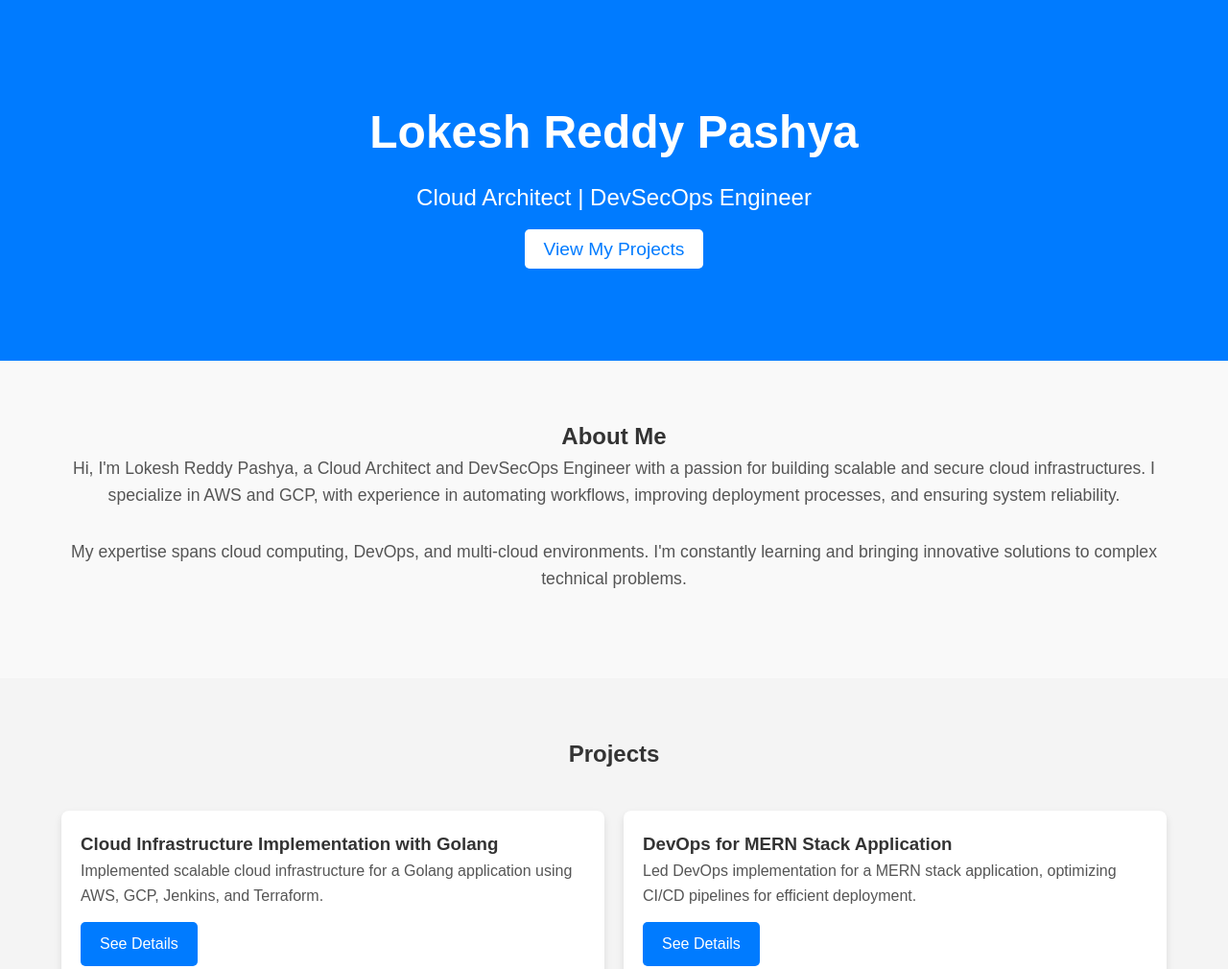
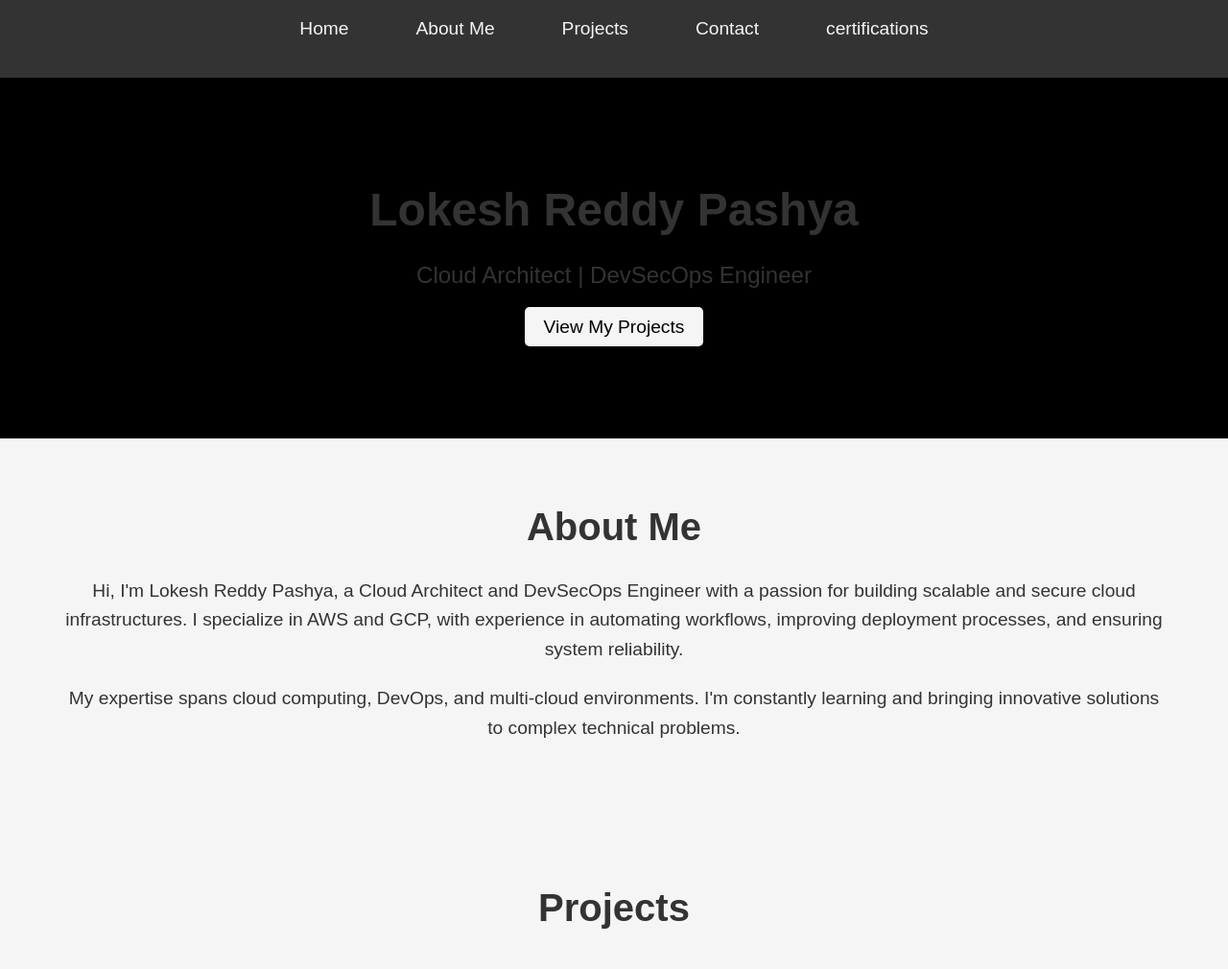
Before and after one commit to loki880123/Portfolio-Project, a plain HTML site: page index.html in a window 1280 px wide. Shown: the top 1010 px of the page at 96% size. Drawn offline with Linux system fonts and the light colour scheme.

Commit message:
badge and background have to be done

```diff
--- a/index.html
+++ b/index.html
@@ -8,6 +8,17 @@
     <link rel="stylesheet" href="styles.css">
 </head>
 <body>
+
+    <!-- Navigation Bar -->
+    <nav>
+        <ul>
+            <li><a href="index.html">Home</a></li>
+            <li><a href="about.html">About Me</a></li>
+            <li><a href="projects.html">Projects</a></li>
+            <li><a href="contact.html">Contact</a></li>
+            <li><a href="certifications.html">certifications</a></li>
+        </ul>
+    </nav>
 
     <!-- Header Section -->
     <header>
--- a/styles.css
+++ b/styles.css
@@ -7,9 +7,10 @@
 
 body {
     font-family: Arial, sans-serif;
-    background-color: #f9f9f9;
-    color: #333;
+    background-color: #f5f5f5; /* Cream background */
+    color: #333; /* Dark grey text */
     line-height: 1.6;
+    font-size: 16px; /* Base font size */
 }
 
 /* Container */
@@ -19,10 +20,55 @@ body {
     max-width: 1200px;
 }
 
+/* Headings */
+h1, h2, h3 {
+    color: #333; /* Dark grey text for headings */
+    font-weight: bold;
+}
+
+h1 {
+    font-size: 3rem; /* Same as the 'Skills & Expertise' heading */
+    margin-bottom: 10px;
+}
+
+h2 {
+    font-size: 2.5rem;
+    margin-bottom: 20px;
+}
+
+h3 {
+    font-size: 1.8rem;
+    margin-bottom: 15px;
+}
+
+/* Paragraphs */
+p {
+    font-size: 1.2rem; /* Same font size as the 'Skills & Expertise' section */
+    color: #333;
+    margin-bottom: 20px;
+}
+
+/* Lists */
+ul {
+    list-style: none;
+    margin-bottom: 20px;
+}
+
+ul li {
+    font-size: 1.2rem; /* Consistent font size */
+    color: #333;
+    margin-bottom: 10px;
+}
+
+/* Bold labels */
+strong {
+    font-weight: bold;
+}
+
 /* Navigation Bar */
 nav {
-    background-color: #333;
-    padding: 10px 0;
+    background-color: #333; /* Dark grey background */
+    padding: 15px;
 }
 
 nav ul {
@@ -32,43 +78,43 @@ nav ul {
 }
 
 nav ul li {
-    margin: 0 15px;
+    margin: 0 20px;
 }
 
 nav ul li a {
-    color: white;
+    color: #f5f5f5; /* Cream color for links */
     text-decoration: none;
     font-size: 1.2rem;
-    padding: 8px 12px;
-    transition: background-color 0.3s;
+    padding: 8px 15px;
+    transition: background-color 0.3s ease;
 }
 
 nav ul li a:hover {
-    background-color: #555;
+    background-color: #555; /* Slightly lighter grey for hover */
     border-radius: 5px;
 }
 
 /* Header Section */
 header {
-    background-color: #007bff;
-    color: white;
+    background-color: #000; /* Black background */
+    color: #f5f5f5; /* Cream text */
     text-align: center;
     padding: 100px 20px;
 }
 
 header h1 {
-    font-size: 3rem;
+    font-size: 3rem; /* Matching font size */
     margin-bottom: 10px;
 }
 
 header p {
-    font-size: 1.5rem;
+    font-size: 1.5rem; /* Slightly smaller than headings */
     margin-bottom: 20px;
 }
 
 header .btn {
-    background-color: white;
-    color: #007bff;
+    background-color: #f5f5f5; /* Cream button */
+    color: #000; /* Black text */
     padding: 10px 20px;
     font-size: 1.2rem;
     text-decoration: none;
@@ -77,32 +123,37 @@ header .btn {
 }
 
 header .btn:hover {
-    background-color: #0056b3;
-    color: white;
+    background-color: #ddd; /* Lighter grey on hover */
+    color: #000;
 }
 
-/* Sections */
+/* Section Styles */
 .section {
     padding: 60px 0;
     text-align: center;
 }
 
-.section h1 {
+.section h2 {
     font-size: 2.5rem;
     margin-bottom: 20px;
 }
 
 .section p {
-    font-size: 1.1rem;
-    margin-bottom: 30px;
-    color: #555;
+    font-size: 1.2rem; /* Consistent paragraph font size */
+    margin-bottom: 20px;
 }
 
-.bg-light {
-    background-color: #f4f4f4;
+.section ul li {
+    font-size: 1.2rem;
 }
 
-/* Projects and Certifications */
+/* Light Background for Alternating Sections */
+.bg-light {
+    background-color: #f5f5f5; /* Cream background */
+    color: #333; /* Dark grey text */
+}
+
+/* Project and Certification Cards */
 .project-list,
 .certification-list {
     display: grid;
@@ -113,43 +164,31 @@ header .btn:hover {
 
 .project,
 .certification {
-    background-color: white;
+    background-color: #222; /* Darker grey background for cards */
     border-radius: 8px;
     box-shadow: 0 4px 8px rgba(0, 0, 0, 0.1);
     padding: 20px;
     text-align: left;
+    color: #f5f5f5; /* Cream text for cards */
 }
 
-.project h2,
-.certification h2 {
+.project h3,
+.certification h3 {
     font-size: 1.8rem;
-    margin-bottom: 10px;
+    margin-bottom: 15px;
 }
 
 .project p,
 .certification p {
-    font-size: 1rem;
+    font-size: 1.2rem;
     margin-bottom: 15px;
-    color: #555;
-}
-
-.project ul,
-.certification ul {
-    list-style-type: none;
-    padding: 0;
-}
-
-.project ul li,
-.certification ul li {
-    font-size: 1rem;
-    margin-bottom: 8px;
 }
 
 .project .btn,
 .certification .btn {
     display: inline-block;
-    background-color: #007bff;
-    color: white;
+    background-color: #f5f5f5;
+    color: #000;
     padding: 10px 20px;
     text-decoration: none;
     border-radius: 5px;
@@ -158,7 +197,7 @@ header .btn:hover {
 
 .project .btn:hover,
 .certification .btn:hover {
-    background-color: #0056b3;
+    background-color: #ddd;
 }
 
 /* Badge Image */
@@ -182,7 +221,7 @@ form {
 
 .form-group label {
     display: block;
-    font-size: 1.1rem;
+    font-size: 1.2rem;
     margin-bottom: 5px;
     color: #333;
 }
@@ -191,10 +230,11 @@ form {
 .form-group textarea {
     width: 100%;
     padding: 10px;
-    font-size: 1rem;
+    font-size: 1.2rem;
     border-radius: 5px;
     border: 1px solid #ddd;
-    background-color: #f9f9f9;
+    background-color: #222;
+    color: #f5f5f5;
 }
 
 .form-group textarea {
@@ -203,10 +243,10 @@ form {
 }
 
 button {
-    background-color: #007bff;
-    color: white;
+    background-color: #f5f5f5;
+    color: #000;
     padding: 10px 20px;
-    font-size: 1.1rem;
+    font-size: 1.2rem;
     border: none;
     border-radius: 5px;
     cursor: pointer;
@@ -214,13 +254,13 @@ button {
 }
 
 button:hover {
-    background-color: #0056b3;
+    background-color: #ddd;
 }
 
 /* Footer */
 footer {
-    background-color: #333;
-    color: white;
+    background-color: #000;
+    color: #f5f5f5;
     text-align: center;
     padding: 20px 0;
 }
```
Also changed, not shown: certifications.html (+15 -19 lines), aws-certified-solutions-architect-associate.png.
